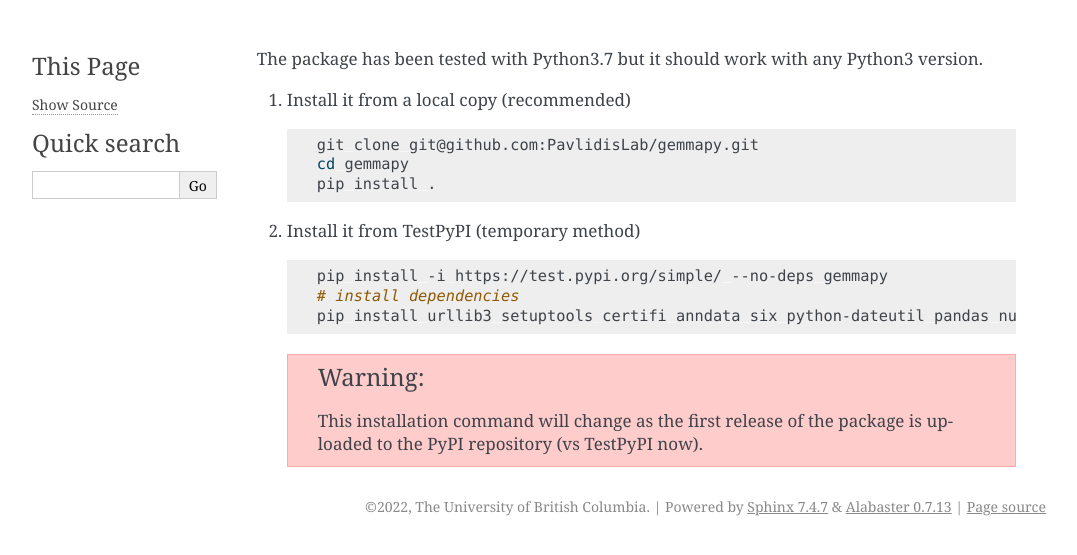
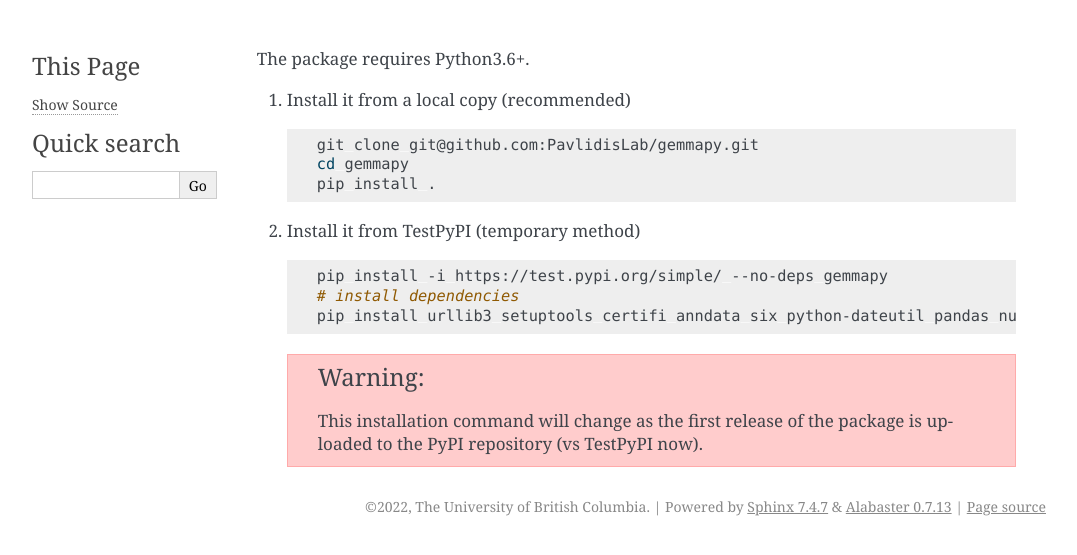
Before and after one commit to PavlidisLab/gemmapy, a Sphinx documentation site: the page built from docs/install.rst, in a window 1280 px wide. Shown: the top 555 px of the page, without its empty margins (106-1183 px from the left). Built offline with Sphinx 7.4.7, drawn with Linux system fonts in a browser that asks for light colours.

Commit message:
Update installation instructions

```diff
--- a/README.rst
+++ b/README.rst
@@ -13,7 +13,7 @@ Installation instructions
 -------------------------
 .. This is a content of docs/install.rst. Update it whenever install.rst changes.
 
-The package has been tested with Python3.7 but it should work with any Python3 version.
+The package requires Python3.6+.
 
 #. Install it from a local copy (recommended)
 
--- a/docs/install.rst
+++ b/docs/install.rst
@@ -1,4 +1,4 @@
-The package has been tested with Python3.7 but it should work with any Python3 version.
+The package requires Python3.6+.
 
 #. Install it from a local copy (recommended)
 
```
